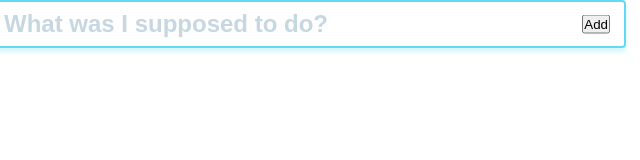
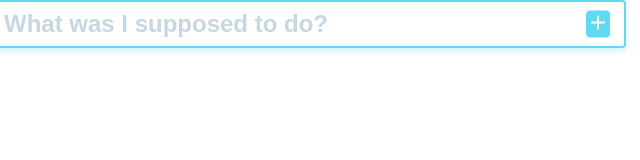
Before and after one commit to miloszbranewicz/another-todo, a website with bundled scripts: page index.html in a window 1280 px wide. Shown: the full height of the page, 14-654 px from the left. Built offline with nearby package versions, Linux system fonts and the light colour scheme.

Commit message:
Style task input component

```diff
--- a/index.html
+++ b/index.html
@@ -17,7 +17,12 @@
     <main class="container">
         <form class="todo-form">
             <input class="todo-form__input" type="text" name="todo-title" placeholder="What was I supposed to do?">
-            <button id="create-todo-add" class="todo-form__submit-button" type="submit" >Add</button>
+            <button id="create-todo-add" class="todo-form__submit-button" type="submit">
+                <svg xmlns="http://www.w3.org/2000/svg" class="h-6 w-6" fill="none" viewBox="0 0 24 24"
+                    stroke="currentColor" stroke-width="2">
+                    <path stroke-linecap="round" stroke-linejoin="round" d="M12 6v6m0 0v6m0-6h6m-6 0H6" />
+                </svg>
+            </button>
         </form>
 
 
--- a/src/scss/base/_mixins.scss
+++ b/src/scss/base/_mixins.scss
@@ -6,3 +6,6 @@
 @mixin border($color) {
     border: 2px solid $color;
 }
+@mixin transition($property) {
+    transition: $property 0.3s ease-in-out;
+}
--- a/src/scss/components/_todo-form.scss
+++ b/src/scss/components/_todo-form.scss
@@ -24,9 +24,26 @@
     color: vars.$primary-hover;
   }
   &__submit-button {
+    cursor: pointer;
     transform: translateY(-50%);
     position: absolute;
     right: vars.$space;
     top: 50%;
+    background-color: vars.$primary;
+    outline: none;
+    border: none;
+    border-radius: vars.$border-radius;
+    @include mix.transition(background-color);
+  }
+  &__submit-button:hover, &__submit-button:focus {
+    background-color: vars.$primary-hover;
+  }
+  &__submit-button:active {
+      background-color: vars.$primary-active;
+  }
+  &__submit-button svg {
+    width: 24px;
+    height: 24px;
+    color: white;
   }
 }
```
